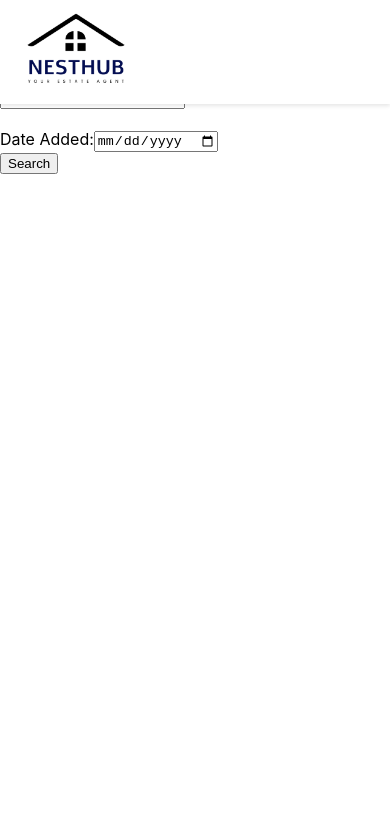
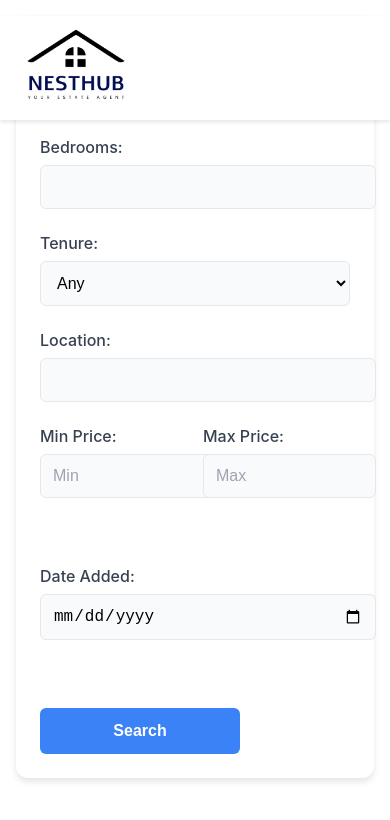
Before and after one commit to MisalSilva/Estate-Agent-Web-Application-ACS-CW11, a React (Create React App) app: page /search in a window 390 px wide. Shown: the top 820 px of the page. Built offline with nearby package versions, Linux system fonts and the light colour scheme.

Commit message:
Add responsive styles and layout for Search form in CSS

```diff
--- a/src/styles/Search.css
+++ b/src/styles/Search.css
@@ -0,0 +1,124 @@
+/* Main form container */
+form {
+    max-width: 1200px;
+    margin: 2rem auto;
+    padding: 2rem;
+    background: white;
+    border-radius: 12px;
+    box-shadow: 0 4px 6px rgba(0, 0, 0, 0.1);
+    display: grid;
+    grid-template-columns: repeat(auto-fit, minmax(200px, 1fr));
+    gap: 1.5rem;
+    align-items: start;
+}
+
+/* Label styling */
+label {
+    display: block;
+    color: #374151;
+    font-weight: 500;
+}
+
+/* Input and select base styles */
+input,
+select {
+    width: 100%;
+    padding: 0.75rem;
+    margin-top: 0.5rem;
+    border: 1px solid #e5e7eb;
+    border-radius: 6px;
+    font-size: 1rem;
+    transition: border-color 0.2s ease;
+    background-color: #f9fafb;
+}
+
+/* Focus states */
+input:focus,
+select:focus {
+    outline: none;
+    border-color: #3b82f6;
+    box-shadow: 0 0 0 3px rgba(59, 130, 246, 0.1);
+}
+
+/* Price range container */
+.price-range {
+    grid-column: span 2;
+    display: grid;
+    grid-template-columns: 1fr 1fr;
+    gap: 1rem;
+}
+
+/* Submit button container */
+.button-container {
+    grid-column: 1 / -1;
+    text-align: center;
+}
+
+/* Submit button */
+button[type="submit"] {
+    width: 200px;
+    padding: 0.875rem;
+    background-color: #3b82f6;
+    color: white;
+    border: none;
+    border-radius: 6px;
+    font-size: 1rem;
+    font-weight: 600;
+    cursor: pointer;
+    transition: background-color 0.2s ease;
+}
+
+button[type="submit"]:hover {
+    background-color: #2563eb;
+}
+
+button[type="submit"]:active {
+    background-color: #1d4ed8;
+}
+
+/* Hover states */
+input:hover,
+select:hover {
+    border-color: #d1d5db;
+}
+
+/* Placeholder styling */
+input::placeholder {
+    color: #9ca3af;
+}
+
+/* Remove spinner buttons from number inputs */
+input[type="number"]::-webkit-inner-spin-button,
+input[type="number"]::-webkit-outer-spin-button {
+    -webkit-appearance: none;
+    margin: 0;
+}
+
+input[type="number"] {
+    -moz-appearance: textfield;
+}
+
+/* Responsive design */
+@media (max-width: 1024px) {
+    form {
+        grid-template-columns: repeat(3, 1fr);
+    }
+}
+
+@media (max-width: 768px) {
+    form {
+        grid-template-columns: repeat(2, 1fr);
+    }
+}
+
+@media (max-width: 640px) {
+    form {
+        grid-template-columns: 1fr;
+        margin: 1rem;
+        padding: 1.5rem;
+    }
+
+    .price-range {
+        grid-column: 1;
+    }
+}
```
